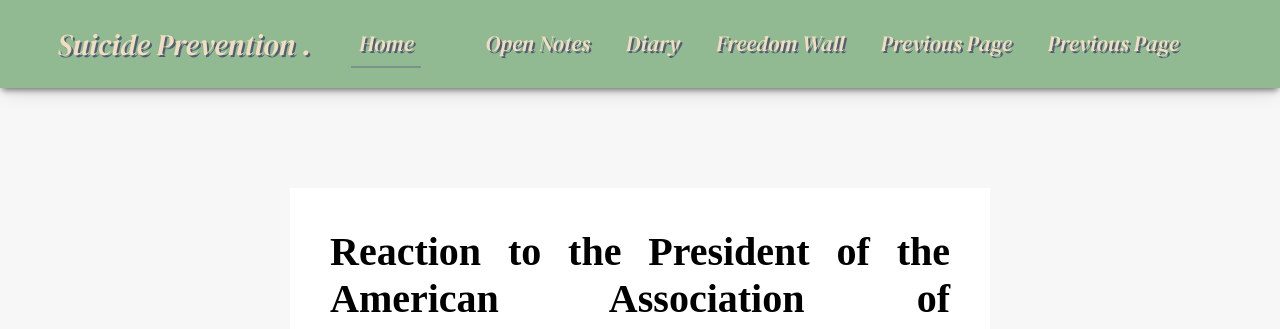
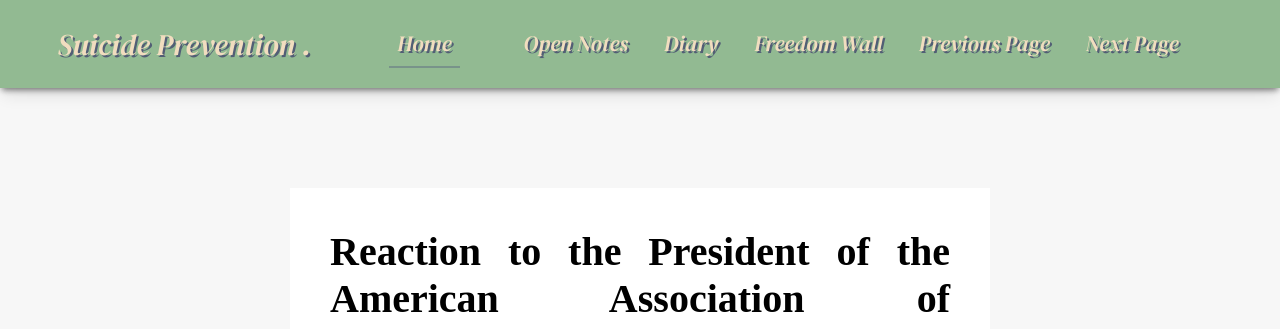
Before and after one commit to dchrislerj/dchrislerj.github.io, a plain HTML site: page Project/BP/posts/post3.html in a window 1280 px wide. Shown: the top 329 px of the page. Drawn offline with Linux system fonts and the light colour scheme; a web font is replaced by a local one.

Commit message:
Update post3.html

```diff
--- a/Project/BP/posts/post3.html
+++ b/Project/BP/posts/post3.html
@@ -27,7 +27,7 @@
                     <li><a href="../../Diary/diary.html">Diary</a></li>
                     <li><a href="../../sn/index.html">Freedom Wall</a></li>
                     <li><a href="post2.html">Previous Page</a></li>
-                    <li><a href="post4.html">Previous Page</a></li>
+                    <li><a href="post4.html">Next Page</a></li>
                     <li><a href="#"></a></li>
                 </ul>
             </div>
```
